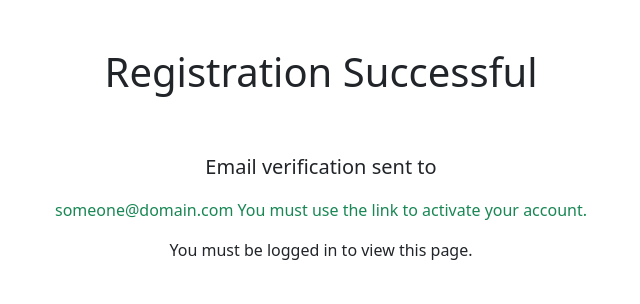
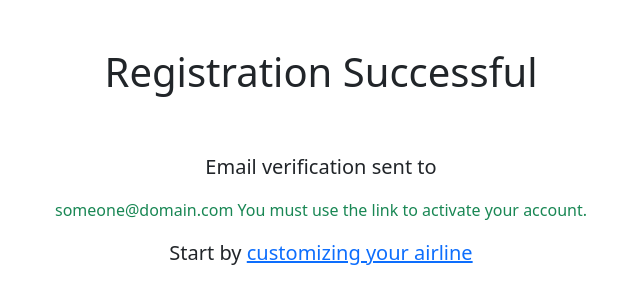
Before and after one commit to arrecheajm/team47django, a Django app: page /onboarding/ in a window 1280 px wide. Shown: the part 56-360 px from the top of the page, without its empty margins (319-959 px from the left). Run offline with Django 5.2, Linux system fonts and the light colour scheme.

Commit message:
Apr 25, RC 1

```diff
--- a/airline_app/forms.py
+++ b/airline_app/forms.py
@@ -50,11 +50,11 @@ class FlightForm(ModelForm):
     ]
     widgets = {
         'airline': forms.HiddenInput(),
+        'is_canceled': forms.HiddenInput(),
     }
 
   def __init__(self, *args, airline=None, **kwargs):
     super().__init__(*args, **kwargs)
-    print(airline)
     if airline:
       self.fields['aircraft'].queryset = Fleet.objects.filter(
           airline=airline).filter(is_active=True)
--- a/airline_app/templates/onboarding.html
+++ b/airline_app/templates/onboarding.html
@@ -13,13 +13,8 @@
         Email verification sent to <p class="text-success">{{ email|default:"someone@domain.com" }}
         You must use the link to activate your account.
     </p>
-    {% if user.is_authenticated %}
-        <p class="lead">
-        </p>
-    {% else %}
-
-        <p class="lead">
-        </p>
-        You must be logged in to view this page.
-    {% endif %}
+    <p class="lead">
+        Start by
+        <a href="{% url 'airline' %}">customizing your airline</a>
+    </p>
 {% endblock %}
--- a/airline_app/views.py
+++ b/airline_app/views.py
@@ -1,4 +1,5 @@
 # type: ignore
+from django.db.transaction import commit
 from .models import random_4digit_integer, random_aircraft_registration_generator, random_airline_designator_generator
 from .models import SimEngine
 from .models import Airport
@@ -202,18 +203,32 @@ def fleet(request):
 
 @login_required
 def flights(request):
+  # FORMSET NAME CHANGE BEGIN
   airline = get_current_airline(request)
   flights = Flight.objects.filter(airline=airline)
-  initial_formset = FlightFormSet(queryset=flights, airline=airline)
-  # [-1] is the extra form's index
-  initial_formset[-1].initial['airline'] = airline
+
+  formset = FlightFormSet(
+      queryset=flights,
+      airline=airline,
+  )
+  # [-1] is the extra form. Triggers has_changed()
+  # formset[-1].initial['airline'] = airline
   # POST
   if request.method == 'POST':
-    post_formset = FlightFormSet(request.POST, airline=airline)
+    formset = FlightFormSet(request.POST, airline=airline)
     if 'save' in request.POST or 'submit' in request.POST:
-      for post_form in post_formset.forms:
-        if post_form.has_changed() and post_form.is_valid():
-          post_form.save()
+      for form in formset.forms:
+        if form.has_changed() and form.is_valid():
+          instance = form.save(commit=False)
+          instance.airline = airline
+          form.save()
+      # extra_form = formset.forms[-1]
+      # print(extra_form.has_changed())
+      # print(extra_form.is_valid())
+      # print('CHECK.///')
+      # print(extra_form.cleaned_data)
+      # print(extra_form.cleaned_data[''])
+
     if 'submit' in request.POST:
       flights_to_process = Flight.objects.filter(airline=airline,
                                                  is_canceled=False)
@@ -221,16 +236,10 @@ def flights(request):
       return render(request, 'flights/results.html',
                     {'flights': processed_flights})
     elif 'save' in request.POST:
-      print(f"{post_formset.errors=}")
-      if any(form_errors for form_errors in post_formset.errors):
-        print('errors')
-        return render(request, 'flights/overview.html',
-                      {'formset': post_formset})
-      else:
-        return redirect(reverse('flights'))
+      return redirect(reverse('flights'))
 
   # GET
-  return render(request, 'flights/overview.html', {'formset': initial_formset})
+  return render(request, 'flights/overview.html', {'formset': formset})
 
 
 def is_valid_queryparam(param):
```
Also changed, not shown: airline_app/templates/dashboard.html (+5 -4 lines).
